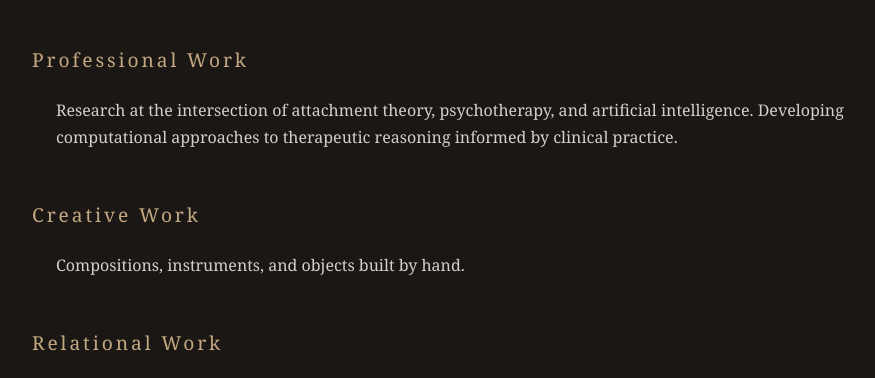
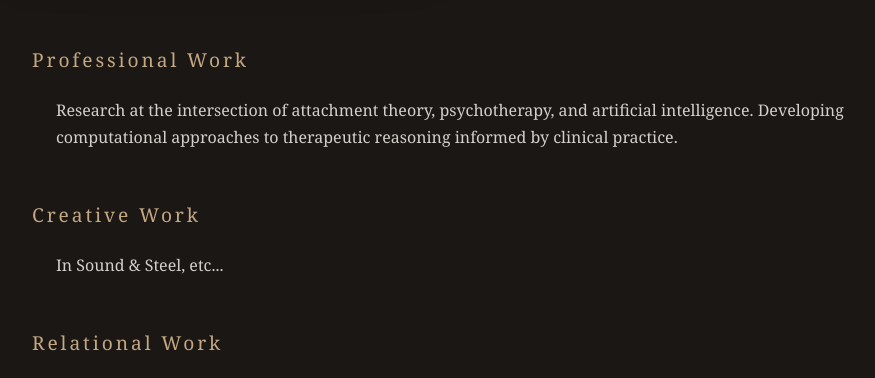
Before and after one commit to geosh5676/geosh5676.github.io, a Jekyll site: the page index.html, which Jekyll copies as it is, in a window 1280 px wide, cut to the strip 410-788 px from the top of the page. Shown: the whole strip, without its empty margins (190-1065 px from the left). Built offline with Jekyll 4.4.1, drawn with Linux system fonts in a browser that asks for light colours.

Commit message:
Update Creative Work description on landing page
Co-Authored-By: Claude Opus 4.5 <noreply@anthropic.com>

```diff
--- a/index.html
+++ b/index.html
@@ -242,7 +242,7 @@
         <section id="creative">
             <h2><a href="creative.html">Creative Work</a></h2>
             <p>
-                Compositions, instruments, and objects built by hand.
+                In Sound & Steel, etc...
             </p>
         </section>
 
```
